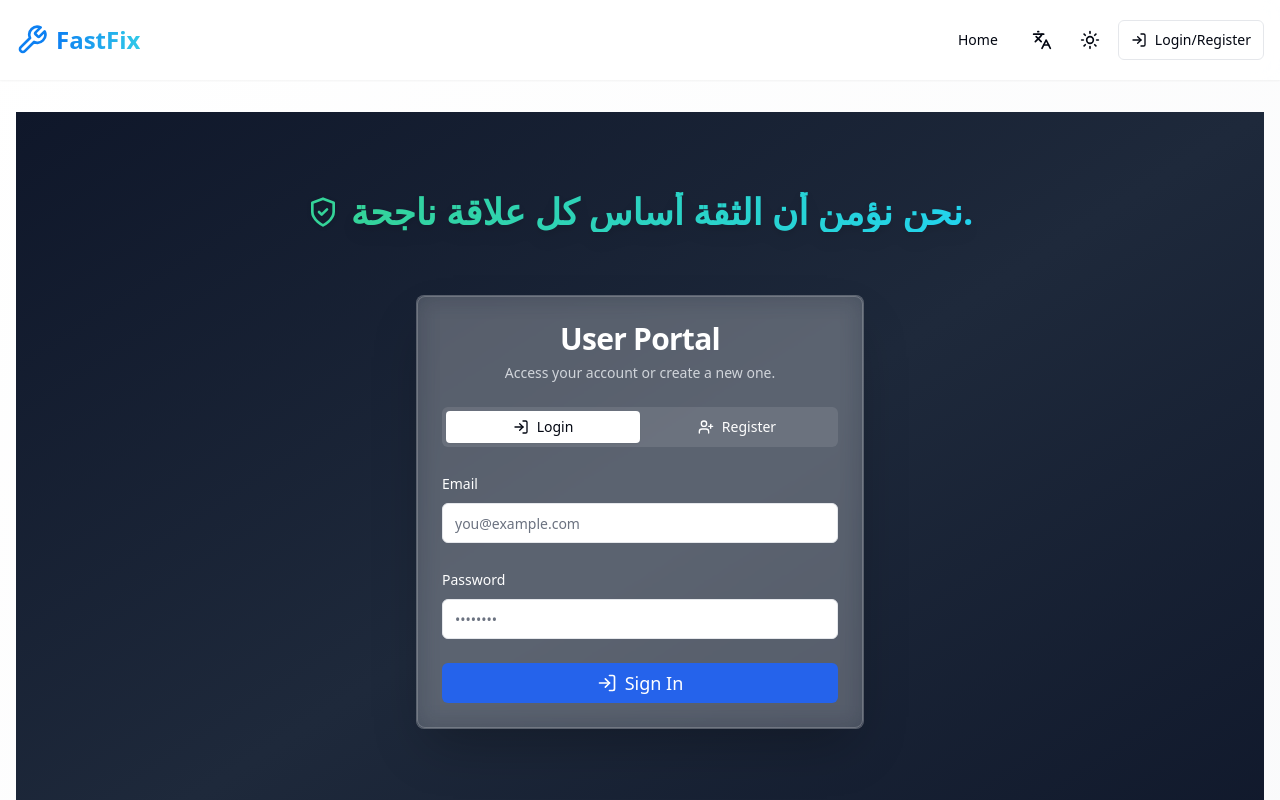
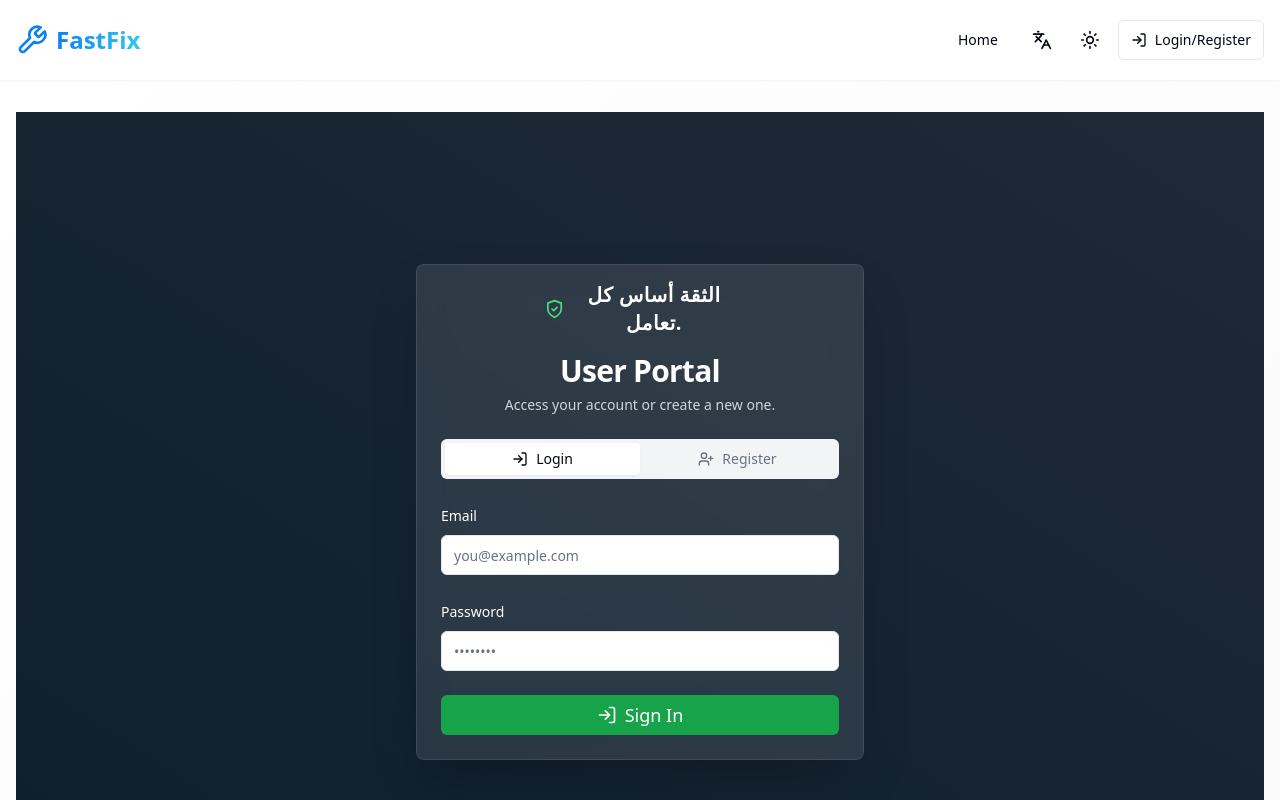
Before and after one commit to mo2009453/Fast-fix, a React (Vite) app: page /login/user in a window 1280 px wide. Shown: the top 800 px of the page. Built offline with nearby package versions, Linux system fonts and the light colour scheme.

Commit message:
UserLoginPage.jsx

```diff
--- a/src/pages/UserLoginPage.jsx
+++ b/src/pages/UserLoginPage.jsx
@@ -6,22 +6,13 @@ import { Input } from '@/components/ui/input';
 import { Label } from '@/components/ui/label';
 import { Tabs, TabsContent, TabsList, TabsTrigger } from '@/components/ui/tabs';
 import { useAuth } from '@/contexts/AuthContext';
-import { motion } from 'framer-motion';
-import { LogIn, UserPlus, ShieldCheck, BadgeCheck, ThumbsUp } from 'lucide-react';
+import { motion, AnimatePresence } from 'framer-motion';
+import { LogIn, UserPlus, ShieldCheck } from 'lucide-react';
 
-const motivationalQuotes = [
-  {
-    text: "نحن نؤمن أن الثقة أساس كل علاقة ناجحة.",
-    icon: ShieldCheck
-  },
-  {
-    text: "الاحتراف هو وعدنا، والجودة هي التزامنا.",
-    icon: BadgeCheck
-  },
-  {
-    text: "الأمانة ليست خيارًا، بل أسلوب حياة.",
-    icon: ThumbsUp
-  }
+const phrases = [
+  "الثقة أساس كل تعامل.",
+  "نخدمك باحترافية وأمانة.",
+  "جودة تليق بثقتك."
 ];
 
 const UserLoginPage = () => {
@@ -32,12 +23,12 @@ const UserLoginPage = () => {
   const [registerName, setRegisterName] = useState('');
   const [registerEmail, setRegisterEmail] = useState('');
   const [registerPassword, setRegisterPassword] = useState('');
-  const [quoteIndex, setQuoteIndex] = useState(0);
+  const [currentPhraseIndex, setCurrentPhraseIndex] = useState(0);
 
   useEffect(() => {
     const interval = setInterval(() => {
-      setQuoteIndex((prevIndex) => (prevIndex + 1) % motivationalQuotes.length);
-    }, 7000); // 7 ثواني
+      setCurrentPhraseIndex((prev) => (prev + 1) % phrases.length);
+    }, 8000); // كل 8 ثواني
     return () => clearInterval(interval);
   }, []);
 
@@ -61,41 +52,38 @@ const UserLoginPage = () => {
     }
   };
 
-  const CurrentIcon = motivationalQuotes[quoteIndex].icon;
-
   return (
-    <div className="min-h-screen flex items-center justify-center relative bg-gradient-to-br from-[#0f172a] via-[#1e293b] to-[#0f172a] text-white">
-      <div className="absolute top-20 text-center px-4">
     <motion.div
-          key={quoteIndex}
-          className="flex items-center justify-center space-x-3"
+      className="flex justify-center items-center min-h-screen py-12 px-4 bg-gradient-to-tr from-[#0d1f2d] to-[#1f2937]"
+      initial={{ opacity: 0 }}
+      animate={{ opacity: 1 }}
+      transition={{ duration: 0.5 }}
+    >
+      <Card className="w-full max-w-md shadow-2xl backdrop-blur-lg bg-white/10 border border-white/10 relative">
+        <div className="absolute top-4 left-1/2 transform -translate-x-1/2 text-center px-4">
+          <AnimatePresence mode="wait">
+            <motion.div
+              key={phrases[currentPhraseIndex]}
               initial={{ opacity: 0, y: -10 }}
               animate={{ opacity: 1, y: 0 }}
-          transition={{ duration: 1 }}
+              exit={{ opacity: 0, y: 10 }}
+              transition={{ duration: 0.6 }}
+              className="text-white text-xl font-semibold tracking-wide flex items-center justify-center gap-2"
             >
-          <CurrentIcon className="w-8 h-8 text-emerald-400 drop-shadow" />
-          <h2 className="text-2xl sm:text-3xl md:text-4xl font-bold bg-gradient-to-r from-emerald-400 to-cyan-400 bg-clip-text text-transparent drop-shadow-lg">
-            {motivationalQuotes[quoteIndex].text}
-          </h2>
+              <ShieldCheck className="w-6 h-6 text-green-400" />
+              <span>{phrases[currentPhraseIndex]}</span>
             </motion.div>
+          </AnimatePresence>
         </div>
-
-      <motion.div
-        className="z-10 w-full max-w-md shadow-2xl glass-effect"
-        initial={{ opacity: 0, y: 20 }}
-        animate={{ opacity: 1, y: 0 }}
-        transition={{ duration: 0.5 }}
-      >
-        <Card className="bg-white/10 backdrop-blur-md border-white/20 border">
-          <CardHeader className="text-center">
+        <CardHeader className="text-center mt-16">
           <CardTitle className="text-3xl text-white">User Portal</CardTitle>
           <CardDescription className="text-gray-300">Access your account or create a new one.</CardDescription>
         </CardHeader>
         <CardContent>
           <Tabs defaultValue="login" className="w-full">
-              <TabsList className="grid w-full grid-cols-2 bg-white/10">
-                <TabsTrigger value="login" className="text-white"><LogIn className="mr-2 h-4 w-4" />Login</TabsTrigger>
-                <TabsTrigger value="register" className="text-white"><UserPlus className="mr-2 h-4 w-4" />Register</TabsTrigger>
+            <TabsList className="grid w-full grid-cols-2">
+              <TabsTrigger value="login"><LogIn className="mr-2 h-4 w-4" />Login</TabsTrigger>
+              <TabsTrigger value="register"><UserPlus className="mr-2 h-4 w-4" />Register</TabsTrigger>
             </TabsList>
             <TabsContent value="login" className="mt-6">
               <form onSubmit={handleLogin} className="space-y-6">
@@ -107,7 +95,7 @@ const UserLoginPage = () => {
                   <Label htmlFor="login-password" className="text-white">Password</Label>
                   <Input id="login-password" type="password" placeholder="••••••••" value={loginPassword} onChange={(e) => setLoginPassword(e.target.value)} required />
                 </div>
-                  <Button type="submit" className="w-full bg-blue-600 hover:bg-blue-700 text-white text-lg py-3">
+                <Button type="submit" className="w-full bg-green-600 hover:bg-green-700 text-white text-lg py-3">
                   <LogIn className="mr-2 h-5 w-5" /> Sign In
                 </Button>
               </form>
@@ -126,7 +114,7 @@ const UserLoginPage = () => {
                   <Label htmlFor="register-password" className="text-white">Password</Label>
                   <Input id="register-password" type="password" placeholder="••••••••" value={registerPassword} onChange={(e) => setRegisterPassword(e.target.value)} required />
                 </div>
-                  <Button type="submit" className="w-full bg-green-600 hover:bg-green-700 text-white text-lg py-3">
+                <Button type="submit" className="w-full bg-blue-600 hover:bg-blue-700 text-white text-lg py-3">
                   <UserPlus className="mr-2 h-5 w-5" /> Create Account
                 </Button>
               </form>
@@ -135,7 +123,6 @@ const UserLoginPage = () => {
         </CardContent>
       </Card>
     </motion.div>
-    </div>
   );
 };
 
```
Lines whose indentation alone changed are shown as unchanged.
